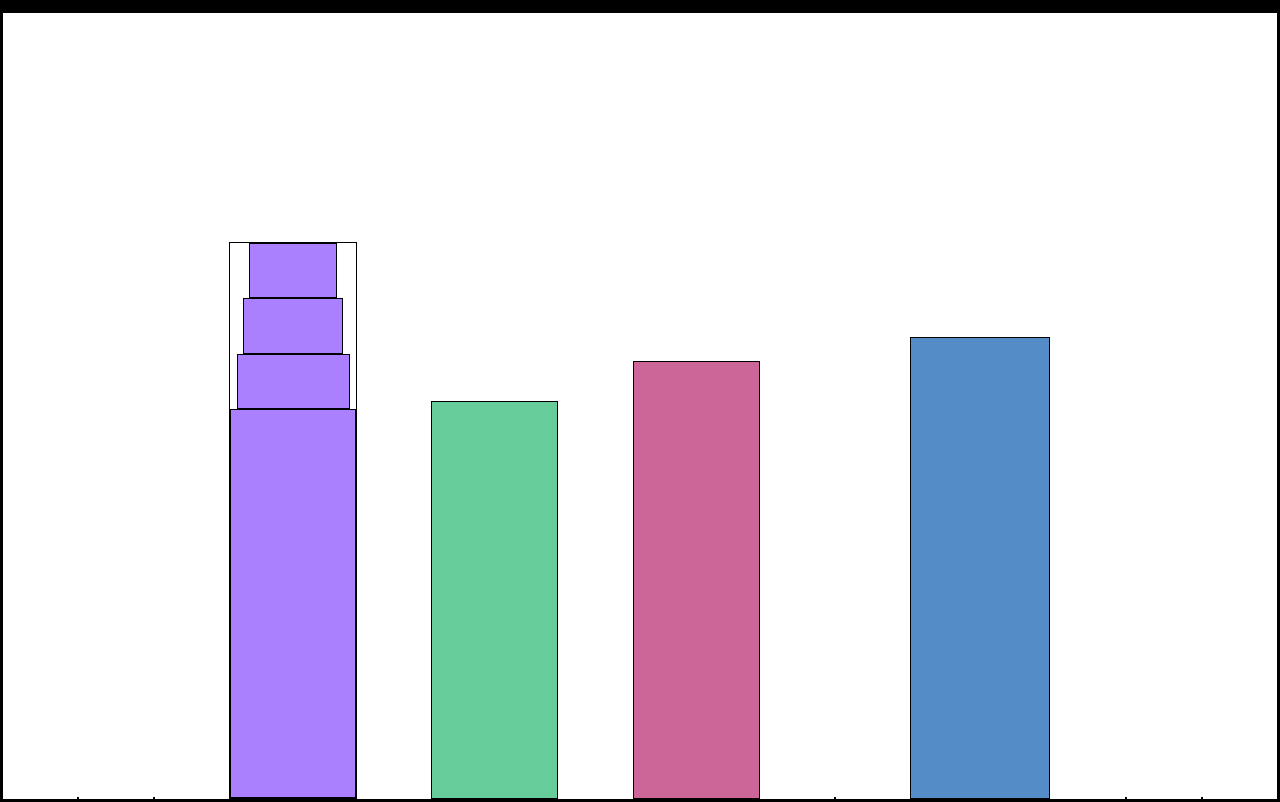
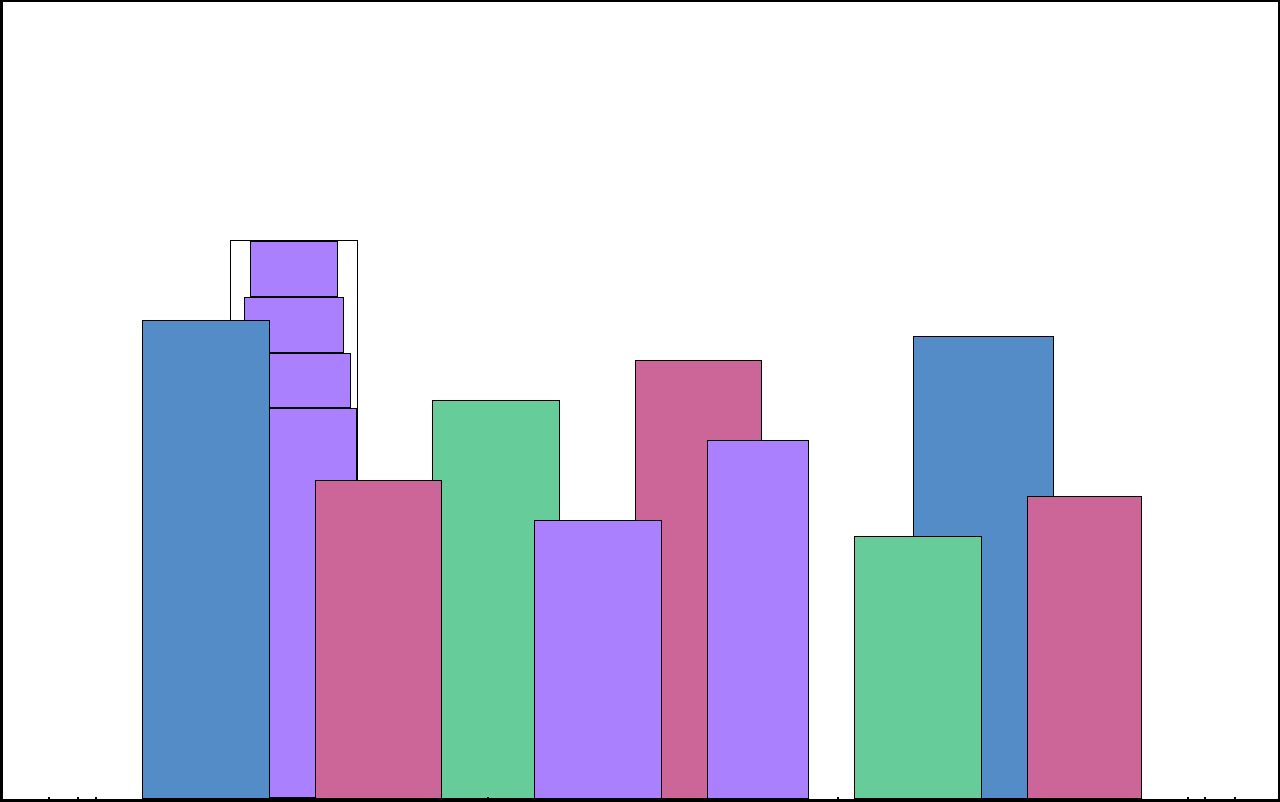
Before and after one commit to JaronL-Tech/city-skyline-jaron, a plain HTML site: page index.html in a window 1280 px wide. Drawn offline with Linux system fonts and the light colour scheme.

Commit message:
created empty divs to create space for the project. Also gave it foreground building for there own background colors.

```diff
--- a/index.html
+++ b/index.html
@@ -23,12 +23,17 @@
         <div></div>
       </div>
       <div class="foreground-buildings">
+        <div></div>
+        <div></div>
         <div class="fb1"></div>
-      <div class="fb2"></div>
-      <div class="fb3"></div>
-      <div class="fb4"></div>
-      <div class="fb5"></div>
-      <div class="fb6"></div>
+        <div class="fb2"></div>
+        <div></div>
+        <div class="fb3"></div>
+        <div class="fb4"></div>
+        <div class="fb5"></div>
+        <div class="fb6"></div>
+        <div></div>
+        <div></div>
       </div>
 </body>
 </html>
--- a/styles.css
+++ b/styles.css
@@ -14,13 +14,16 @@
     margin:0;
     overflow:hidden;
   }
-  .background-buildings{
-    width:100%;
-    height:100%;
+  .background-buildings, .foreground-buildings {
+    width: 100%;
+    height: 100%;
+    position: absolute;
+    top: 0;
     display: flex;
     align-items: flex-end;
-    justify-content:space-evenly;
+    justify-content: space-evenly;
   }
+
   .bb1{
     width:10%;
     height:70%;
@@ -63,9 +66,39 @@
     height:58%;
     background-color: var(--building-color4)
   }
-  .foreground-buildings{
-    width:100%;
-    height:100%;
-    top:0;
-    position:absolute;
+
+  .fb1 {
+    width: 10%;
+    height: 60%;
+    background-color:var(--building-color4);
   }
+
+  .fb2 {
+    width: 10%;
+    height: 40%;
+    background-color:var(--building-color3);
+  }
+
+  .fb3 {
+    width: 10%;
+    height: 35%;
+    background-color:var(--building-color1);
+  }
+
+  .fb4 {
+    width: 8%;
+    height: 45%;
+    background-color:var(--building-color1);
+  }
+
+  .fb5 {
+    width: 10%;
+    height: 33%;
+    background-color:var(--building-color2);
+  }
+
+  .fb6 {
+    width: 9%;
+    height: 38%;
+    background-color:var(--building-color3);
+}
```
